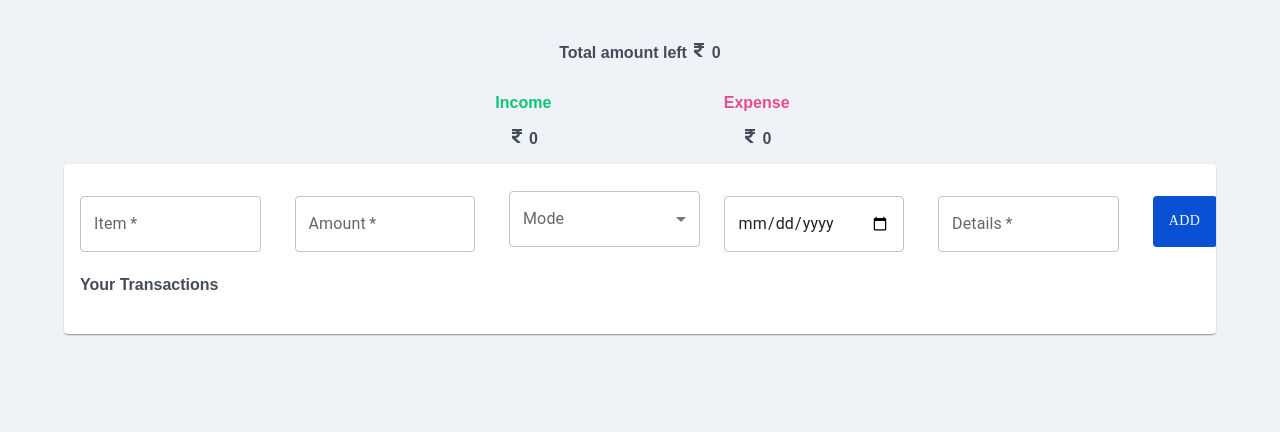
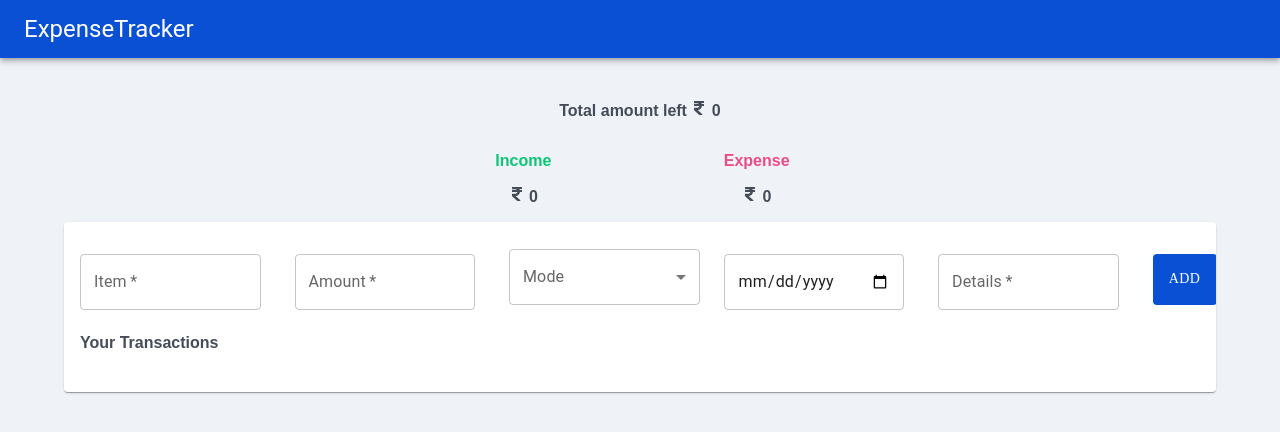
Before and after one commit to khushimehta24/expensetracker, a React (Create React App) app: page / in a window 1280 px wide. Shown: the top 432 px of the page. Built offline with nearby package versions, Linux system fonts and the light colour scheme.

Commit message:
added navbar

```diff
--- a/src/App.js
+++ b/src/App.js
@@ -1,9 +1,11 @@
 import './App.css';
 import Tracker2 from './Tracker2';
+import Navbar from './Navbar';
 
 function App() {
   return (
     <>
+      <Navbar />
       <Tracker2 />
     </>
   );
--- /dev/null
+++ b/src/Navbar.js
@@ -0,0 +1,21 @@
+import * as React from 'react';
+import AppBar from '@mui/material/AppBar';
+import Box from '@mui/material/Box';
+import Toolbar from '@mui/material/Toolbar';
+import Typography from '@mui/material/Typography';
+import IconButton from '@mui/material/IconButton';
+import MenuIcon from '@mui/icons-material/Menu';
+
+export default function DenseAppBar() {
+    return (
+        <Box sx={{ flexGrow: 1, backgroundColor: '#0950D5' }}>
+            <AppBar position="static" sx={{ backgroundColor: '#0950D5', paddingY: '5px' }}>
+                <Toolbar variant="dense" >
+                    <Typography variant="h5" color="inherit" component="div">
+                        ExpenseTracker
+                    </Typography>
+                </Toolbar>
+            </AppBar>
+        </Box>
+    );
+}
```
